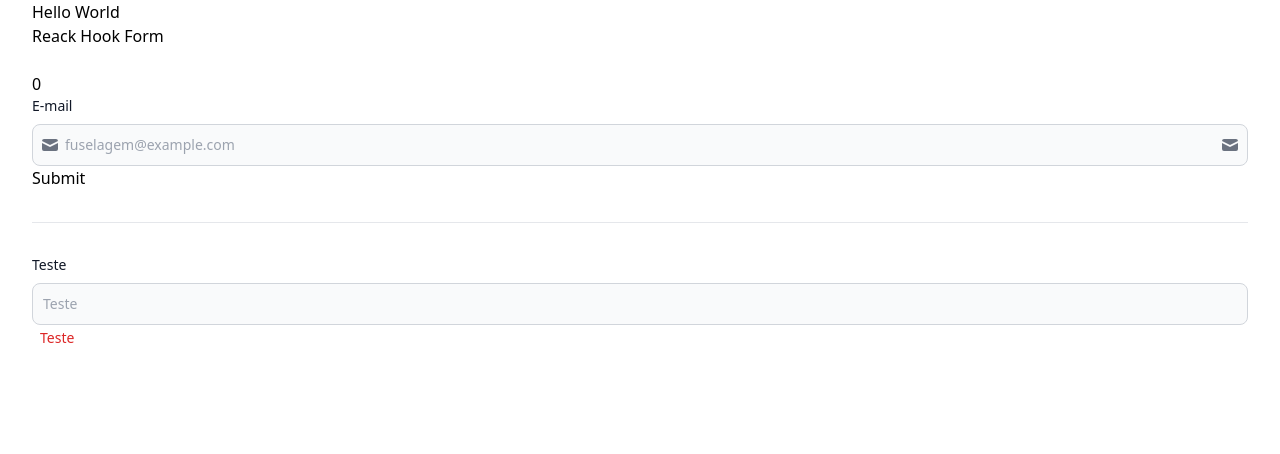
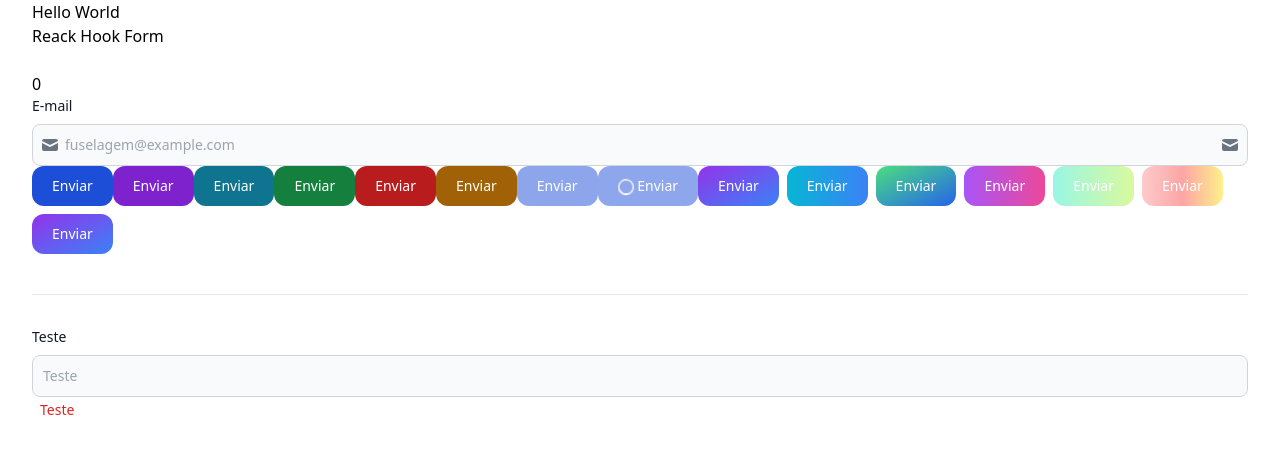
Before and after one commit to rafael-angonese/fuselagem, a React (Vite) app in the folder react/: page / in a window 1280 px wide. Shown: the top 454 px of the page. Built offline with nearby package versions, Linux system fonts and the light colour scheme.

Commit message:
:sparkles: feat: created Button component

```diff
--- /dev/null
+++ b/react/src/components/Button/Button.tsx
@@ -0,0 +1,74 @@
+import React, { ButtonHTMLAttributes } from "react";
+import {
+  GradientDuoToneColorsEnum,
+  NormalColorsEnum,
+} from "../../constants/colors";
+import {
+  GradientDuoToneColorsType,
+  NormalColorsType,
+} from "../../types/colors";
+import clsx from "../../utils/clsx";
+import LoadingIcon from "../Icons/LoadingIcon";
+
+interface ButtonProps extends ButtonHTMLAttributes<HTMLButtonElement> {
+  color?: NormalColorsType;
+  gradientDuoTone?: GradientDuoToneColorsType;
+  isDisabled?: boolean;
+  isLoading?: boolean;
+}
+
+const Button: React.FC<ButtonProps> = ({
+  color = "default",
+  gradientDuoTone,
+  isDisabled,
+  isLoading,
+  children,
+  ...props
+}) => {
+  return (
+    <>
+      <button
+        {...props}
+        disabled={isDisabled}
+        className={clsx(
+          `text-white focus:ring-4 font-medium rounded-xl text-sm px-5 py-2.5`,
+          {
+            [`bg-blue-700 hover:bg-blue-800 focus:ring-blue-300 dark:bg-blue-600 dark:hover:bg-blue-700 focus:outline-none dark:focus:ring-blue-800`]:
+              color === NormalColorsEnum.DEFAULT,
+            [`bg-purple-700 hover:bg-purple-800 focus:ring-purple-300 dark:bg-purple-600 dark:hover:bg-purple-700 focus:outline-none dark:focus:ring-purple-800`]:
+              color === NormalColorsEnum.PRIMARY,
+            [`bg-cyan-700 hover:bg-cyan-800 focus:ring-cyan-300 dark:bg-cyan-600 dark:hover:bg-cyan-700 focus:outline-none dark:focus:ring-cyan-800`]:
+              color === NormalColorsEnum.SECONDARY,
+            [`bg-green-700 hover:bg-green-800 focus:ring-green-300 dark:bg-green-600 dark:hover:bg-green-700 focus:outline-none dark:focus:ring-green-800`]:
+              color === NormalColorsEnum.SUCCESS,
+            [`bg-red-700 hover:bg-red-800 focus:ring-red-300 dark:bg-red-600 dark:hover:bg-red-700 focus:outline-none dark:focus:ring-red-800`]:
+              color === NormalColorsEnum.ERROR,
+            [`bg-yellow-700 hover:bg-yellow-800 focus:ring-yellow-300 dark:bg-yellow-600 dark:hover:bg-yellow-700 focus:outline-none dark:focus:ring-yellow-800`]:
+              color === NormalColorsEnum.WARNING,
+
+            [`text-white bg-gradient-to-br from-purple-600 to-blue-500 hover:bg-gradient-to-bl focus:ring-4 focus:outline-none focus:ring-blue-300 dark:focus:ring-blue-800 font-medium rounded-lg text-sm px-5 py-2.5 text-center mr-2 mb-2`]:
+              gradientDuoTone === GradientDuoToneColorsEnum.PURPLE_TO_BLUE,
+            [`text-white bg-gradient-to-r from-cyan-500 to-blue-500 hover:bg-gradient-to-bl focus:ring-4 focus:outline-none focus:ring-cyan-300 dark:focus:ring-cyan-800 font-medium rounded-lg text-sm px-5 py-2.5 text-center mr-2 mb-2`]:
+              gradientDuoTone === GradientDuoToneColorsEnum.CYAN_TO_BLUE,
+            [`text-white bg-gradient-to-br from-green-400 to-blue-600 hover:bg-gradient-to-bl focus:ring-4 focus:outline-none focus:ring-green-200 dark:focus:ring-green-800 font-medium rounded-lg text-sm px-5 py-2.5 text-center mr-2 mb-2`]:
+              gradientDuoTone === GradientDuoToneColorsEnum.GREEN_TO_BLUE,
+            [`text-white bg-gradient-to-r from-purple-500 to-pink-500 hover:bg-gradient-to-l focus:ring-4 focus:outline-none focus:ring-purple-200 dark:focus:ring-purple-800 font-medium rounded-lg text-sm px-5 py-2.5 text-center mr-2 mb-2`]:
+              gradientDuoTone === GradientDuoToneColorsEnum.PURPLE_TO_PINK,
+            [`text-white bg-gradient-to-br from-pink-500 to-orange-400 hover:bg-gradient-to-bl focus:ring-4 focus:outline-none focus:ring-pink-200 dark:focus:ring-pink-800 font-medium rounded-lg text-sm px-5 py-2.5 text-center mr-2 mb-2`]:
+              gradientDuoTone === GradientDuoToneColorsEnum.PINK_TO_ORANGE,
+            [`text-gray-900 bg-gradient-to-r from-teal-200 to-lime-200 hover:bg-gradient-to-l hover:from-teal-200 hover:to-lime-200 focus:ring-4 focus:outline-none focus:ring-lime-200 dark:focus:ring-teal-700 font-medium rounded-lg text-sm px-5 py-2.5 text-center mr-2 mb-2`]:
+              gradientDuoTone === GradientDuoToneColorsEnum.TEAL_TO_LIME,
+            [`text-gray-900 bg-gradient-to-r from-red-200 via-red-300 to-yellow-200 hover:bg-gradient-to-bl focus:ring-4 focus:outline-none focus:ring-red-100 dark:focus:ring-red-400 font-medium rounded-lg text-sm px-5 py-2.5 text-center mr-2 mb-2`]:
+              gradientDuoTone === GradientDuoToneColorsEnum.RED_TO_YELLOW,
+
+            [`opacity-50 cursor-not-allowed`]: isDisabled,
+          }
+        )}
+      >
+        {isLoading && <LoadingIcon />} {children}
+      </button>
+    </>
+  );
+};
+
+export default Button;
--- /dev/null
+++ b/react/src/components/Icons/LoadingIcon.tsx
@@ -0,0 +1,23 @@
+import React from "react";
+
+const LoadingIcon: React.FC = () => {
+  return (
+    <svg
+      xmlns="http://www.w3.org/2000/svg"
+      fill="none"
+      className="inline w-4 h-4 text-white animate-spin"
+      viewBox="0 0 100 101"
+    >
+      <path
+        fill="#E5E7EB"
+        d="M100 50.59c0 27.615-22.386 50.001-50 50.001s-50-22.386-50-50 22.386-50 50-50 50 22.386 50 50zm-90.919 0c0 22.6 18.32 40.92 40.919 40.92 22.599 0 40.919-18.32 40.919-40.92 0-22.598-18.32-40.918-40.919-40.918-22.599 0-40.919 18.32-40.919 40.919z"
+      ></path>
+      <path
+        fill="currentColor"
+        d="M93.968 39.04c2.425-.636 3.894-3.128 3.04-5.486A50 50 0 0041.735 1.279c-2.474.414-3.922 2.919-3.285 5.344.637 2.426 3.12 3.849 5.6 3.484a40.916 40.916 0 0144.131 25.769c.902 2.34 3.361 3.802 5.787 3.165z"
+      ></path>
+    </svg>
+  );
+};
+
+export default LoadingIcon;
--- a/react/src/components/ReackHookForm/ReactHookForm.tsx
+++ b/react/src/components/ReackHookForm/ReactHookForm.tsx
@@ -2,6 +2,7 @@ import { yupResolver } from "@hookform/resolvers/yup";
 import React from "react";
 import { useForm } from "react-hook-form";
 import yup from "../../lib/yup";
+import Button from "../Button/Button";
 import InputText from "../Forms/InputText/InputeText";
 
 interface IFormInputs {
@@ -77,11 +78,32 @@ const ReactHookForm: React.FC = () => {
             leftIcon={Lala}
             rightIcon={Lala}
             isClearable
-            required
           />
         </div>
 
-        <input type="submit" />
+        <Button color="default">Enviar</Button>
+        <Button color="primary">Enviar</Button>
+        <Button color="secondary">Enviar</Button>
+        <Button color="success">Enviar</Button>
+        <Button color="error">Enviar</Button>
+        <Button color="warning">Enviar</Button>
+        <Button isDisabled color="default">
+          Enviar
+        </Button>
+        <Button isLoading isDisabled color="default">
+          Enviar
+        </Button>
+
+        <Button gradientDuoTone="purpleToBlue">Enviar</Button>
+        <Button gradientDuoTone="cyanToBlue">Enviar</Button>
+        <Button gradientDuoTone="greenToBlue">Enviar</Button>
+        <Button gradientDuoTone="purpleToPink">Enviar</Button>
+        <Button gradientDuoTone="tealToLime">Enviar</Button>
+        <Button gradientDuoTone="redToYellow">Enviar</Button>
+
+
+        <Button gradientDuoTone="purpleToBlue">Enviar</Button>
+
       </form>
     </>
   );
--- /dev/null
+++ b/react/src/constants/colors.ts
@@ -0,0 +1,19 @@
+export enum NormalColorsEnum {
+  DEFAULT = "default",
+  PRIMARY = "primary",
+  SECONDARY = "secondary",
+  SUCCESS = "success",
+  WARNING = "warning",
+  ERROR = "error",
+  GRADIENT = "gradient",
+}
+
+export enum GradientDuoToneColorsEnum {
+  PURPLE_TO_BLUE = "purpleToBlue",
+  CYAN_TO_BLUE = "cyanToBlue",
+  GREEN_TO_BLUE = "greenToBlue",
+  PURPLE_TO_PINK = "purpleToPink",
+  PINK_TO_ORANGE = "pinkToOrange",
+  TEAL_TO_LIME = "tealToLime",
+  RED_TO_YELLOW = "redToYellow",
+}
--- /dev/null
+++ b/react/src/types/colors.ts
@@ -0,0 +1,19 @@
+import { NormalColorsEnum } from "../constants/colors";
+
+export type NormalColorsType =
+  | "default"
+  | "primary"
+  | "secondary"
+  | "success"
+  | "warning"
+  | "error"
+  | "gradient";
+
+export type GradientDuoToneColorsType =
+  | "purpleToBlue"
+  | "cyanToBlue"
+  | "greenToBlue"
+  | "purpleToPink"
+  | "pinkToOrange"
+  | "tealToLime"
+  | "redToYellow";
```
